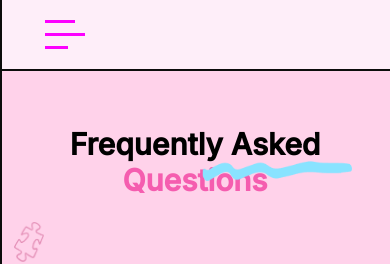
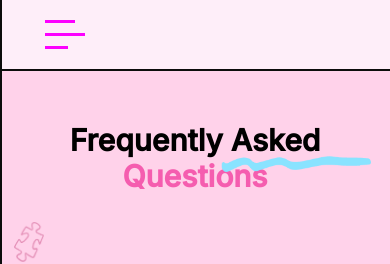
Before and after one commit to MadhavanAR/Agape-garden, a React (Create React App) app: page /Faq in a window 390 px wide. Shown: the top 264 px of the page. Built offline with nearby package versions, Linux system fonts and the light colour scheme.

Commit message:
updated source

```diff
--- a/src/faq.css
+++ b/src/faq.css
@@ -194,9 +194,10 @@
   }
   #curvyline {
     width: 150px;
+    height: auto;
     position: relative;
-    top: 75px;
-    left: 10%;
+    top: 70px;
+    left: 15%;
     padding-bottom: 0;
   }
   #puzzle {
--- a/src/index.css
+++ b/src/index.css
@@ -3,4 +3,5 @@ body {
   font-family: "Inter", sans-serif;
   background: #feeef9;
   font-weight: 600;
+  overflow-x: hidden; /* Prevent horizontal scrolling */
 }
```
